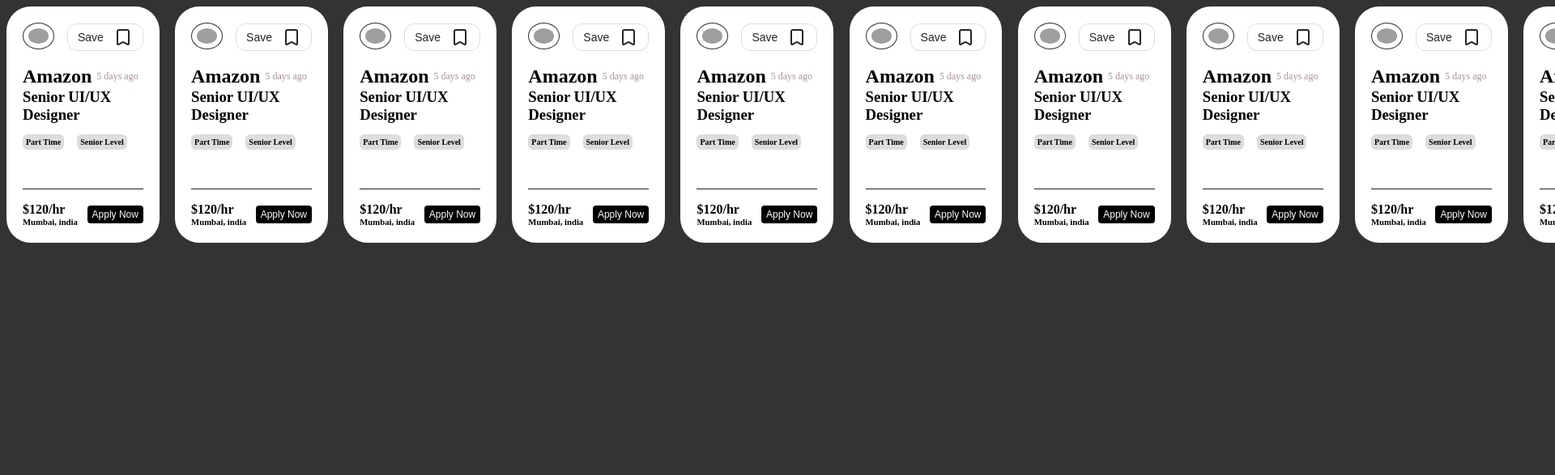
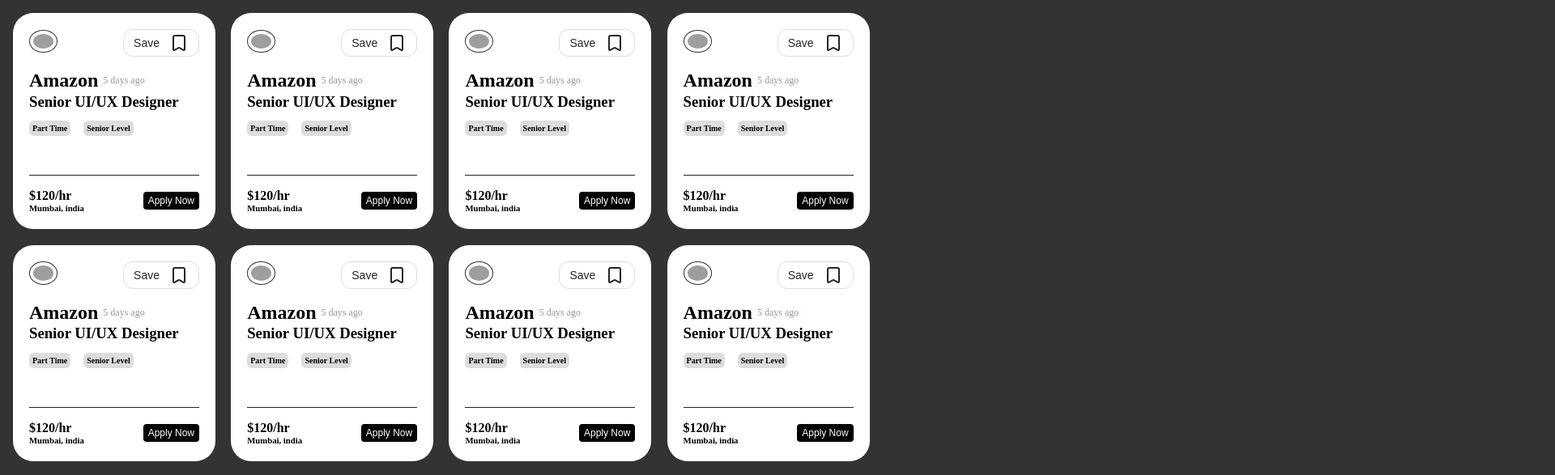
Before and after one commit to rohit-ahlawat001/react-project, a React (Vite) app in the folder react-project/: page / in a window 1280 px wide. Shown: the top 587 px of the page at 81% size, 1920 px wide, since content can reach past the window. Built offline with nearby package versions, Linux system fonts and the light colour scheme; grey boxes are pictures that could not be loaded.

Commit message:
did some changes into the css file

```diff
--- a/react-project/src/index.css
+++ b/react-project/src/index.css
@@ -4,7 +4,11 @@
   justify-content: baseline;
   gap:1.2rem
 }
-
+*{
+  margin: 0;
+  padding: 0;
+  box-sizing: border-box;
+}
 body{
   background-color: #333;
   height: 100%;
@@ -17,6 +21,8 @@
   display: flex;
   align-items: center;
   gap: 1.2rem;
+  flex-wrap: wrap;
+  padding: 1rem;
 }
 
 
@@ -62,9 +68,10 @@
 
 .apple_card_wrapper{
   padding: 20px;
-  border-radius: 30px;
+  border-radius: 25px;
   background-color: #fff;
-  max-width: 220px;
+  min-width: 250px;
+  width: 100%;
 }
 .apple_card_wrapper .top-header{
   display: flex;
@@ -73,9 +80,9 @@
   gap: 1rem;
 }
 .apple_card_wrapper .top-header img{
- width: 25px;
+ width: 35px;
  border-radius: 50%;
- padding: 6px;
+ padding: 4px;
  border: 1px solid #333;
 }
 .apple_card_wrapper .header_right_content button{
```
